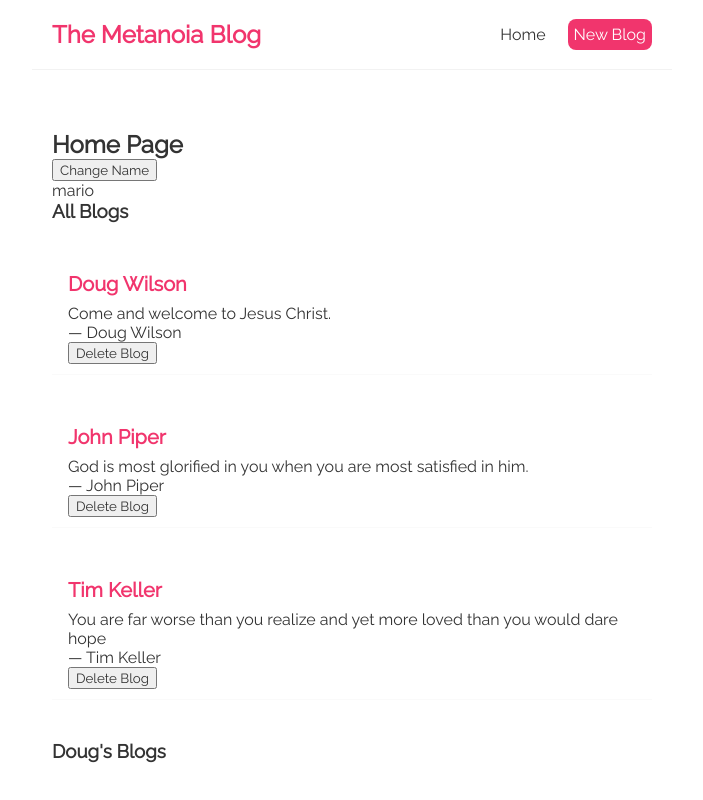
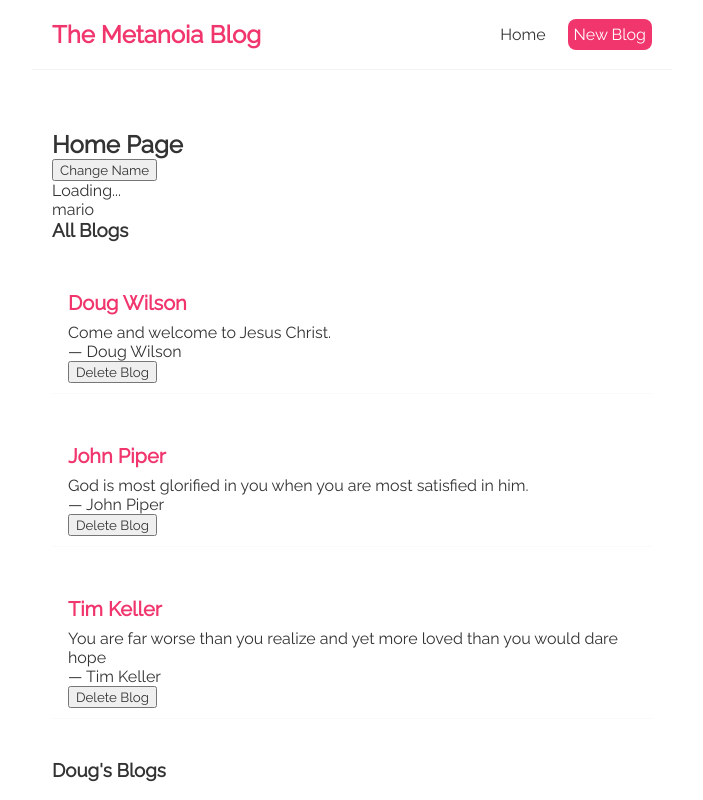
Before and after one commit to kyletower/blog, a React (Create React App) app: page / in a window 1280 px wide. Shown: the top 800 px of the page, without its empty margins (288-991 px from the left). Built offline with nearby package versions, Linux system fonts and the light colour scheme; data requests are answered from the project's data file.

Commit message:
deleting via fetch api

```diff
--- a/src/Home.js
+++ b/src/Home.js
@@ -6,10 +6,17 @@ const Home = () => {
   // const [age, setAge] = useState(25);
 
   const [blogs, setBlogs] = useState(null);
+  const [isLoading, setIsLoading] = useState(true);
 
   const handleDelete = (id) => {
     const newBlogs = blogs.filter((blog) => blog.id !== id);
     setBlogs(newBlogs);
+
+    fetch(`http://localhost:8000/blogs/${id}`, {
+      method: 'DELETE',
+    })
+      .then((res) => res.json()) // or res.text()
+      .then((res) => console.log(res));
   };
 
   useEffect(() => {
@@ -26,7 +33,6 @@ const Home = () => {
         return res.json();
       })
       .then((data) => {
-        console.log(data);
         setBlogs(data); // this won't cause an inf loop because we have an empty dependecy array
       });
   }, []);
@@ -59,6 +65,7 @@ const Home = () => {
       </button>
       */
       }
+      {isLoading && <div>Loading...</div>}
       <p>{name}</p>
       {blogs && (
         <BlogList
```
